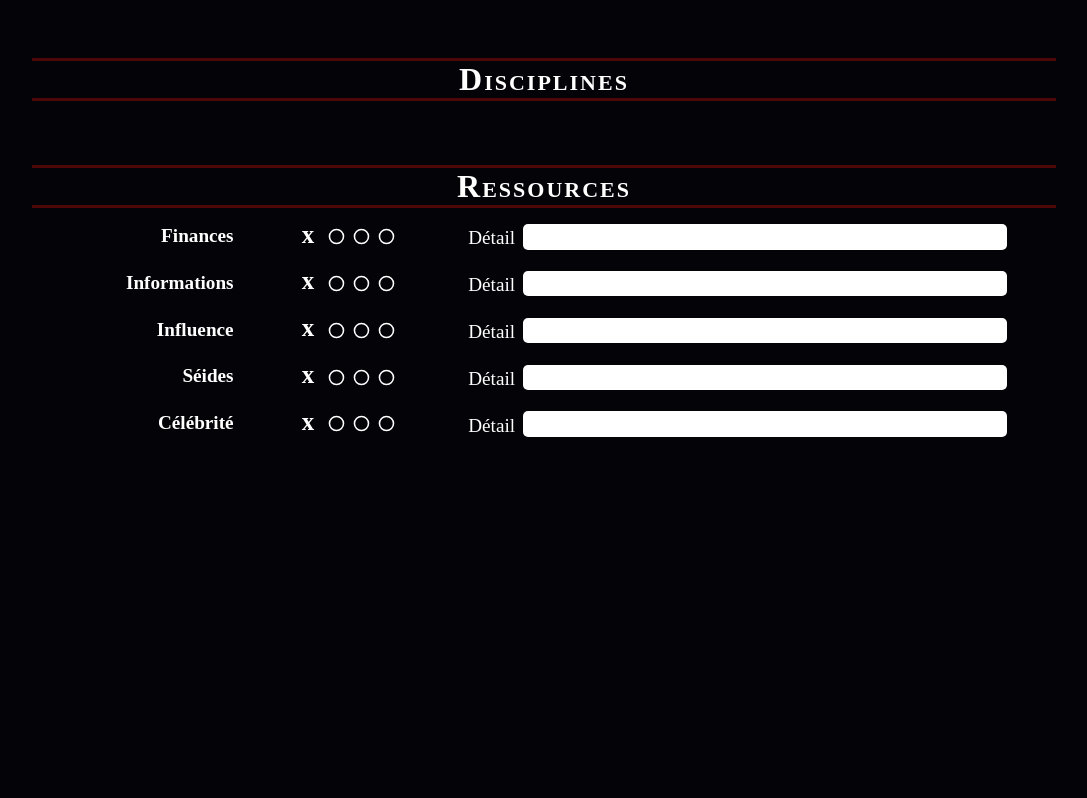
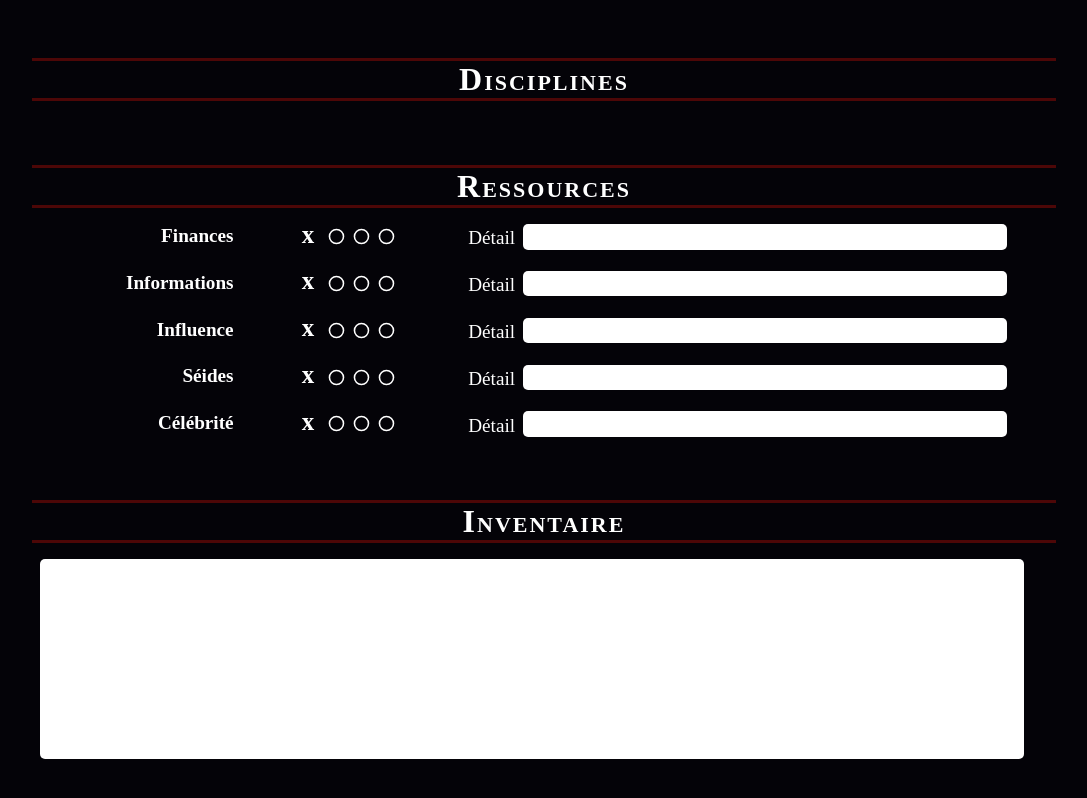
Before and after one commit to IrealCreation/vtm, a Next.js app: page /fiche in a window 1280 px wide. Shown: the part 1267-2065 px from the top of the page, without its empty margins (96-1183 px from the left). Before the commit the page ends 1914 px from the top, so only its background shows below. Built offline with nearby package versions, Linux system fonts and the light colour scheme.

Commit message:
Inventaire

```diff
--- a/components/fichePerso.tsx
+++ b/components/fichePerso.tsx
@@ -96,6 +96,9 @@ export default function FichePerso(props: {isLogged?: boolean, id?:number}) {
     }
     const updateRessourceDetail = (name: string, value: string) => {
         dispatch(setRessourceDetail({name: name, value: value}));
+    }
+    const updateInventaire = (value: string) => {
+        // dispatch(setInventaire(value));
     }
     const save = () => {
         sendCharacter();
@@ -385,6 +388,11 @@ export default function FichePerso(props: {isLogged?: boolean, id?:number}) {
                 {jsxRessources}
             </div>
 
+            <h2>Inventaire</h2>
+            <div className="inventaire">
+                <TextAreaField label="" value={character.inventaire} onUpdate={updateInventaire} />
+            </div>
+
             {jsxSave}
             <Checkmark visible={checkmarkVisible} />
             <Tooltip id="tooltip" place="top" />
--- a/interfaces/character.ts
+++ b/interfaces/character.ts
@@ -23,6 +23,7 @@ export interface Character {
     talents: CharacterTalentsListe;
     disciplines: CharacterDisciplineListe;
     ressources: CharacterRessourceListe;
+    inventaire?: string;
 }
 
 export interface CharacterDisciplineListe {
--- a/styles/fichePerso.scss
+++ b/styles/fichePerso.scss
@@ -122,6 +122,12 @@
         }
     }
 
+    .inventaire {
+        .textarea-field textarea {
+         height: 15em;
+      }
+    }
+
     .disclaimer {
         font-weight: normal;
         opacity: 0.7;
```
